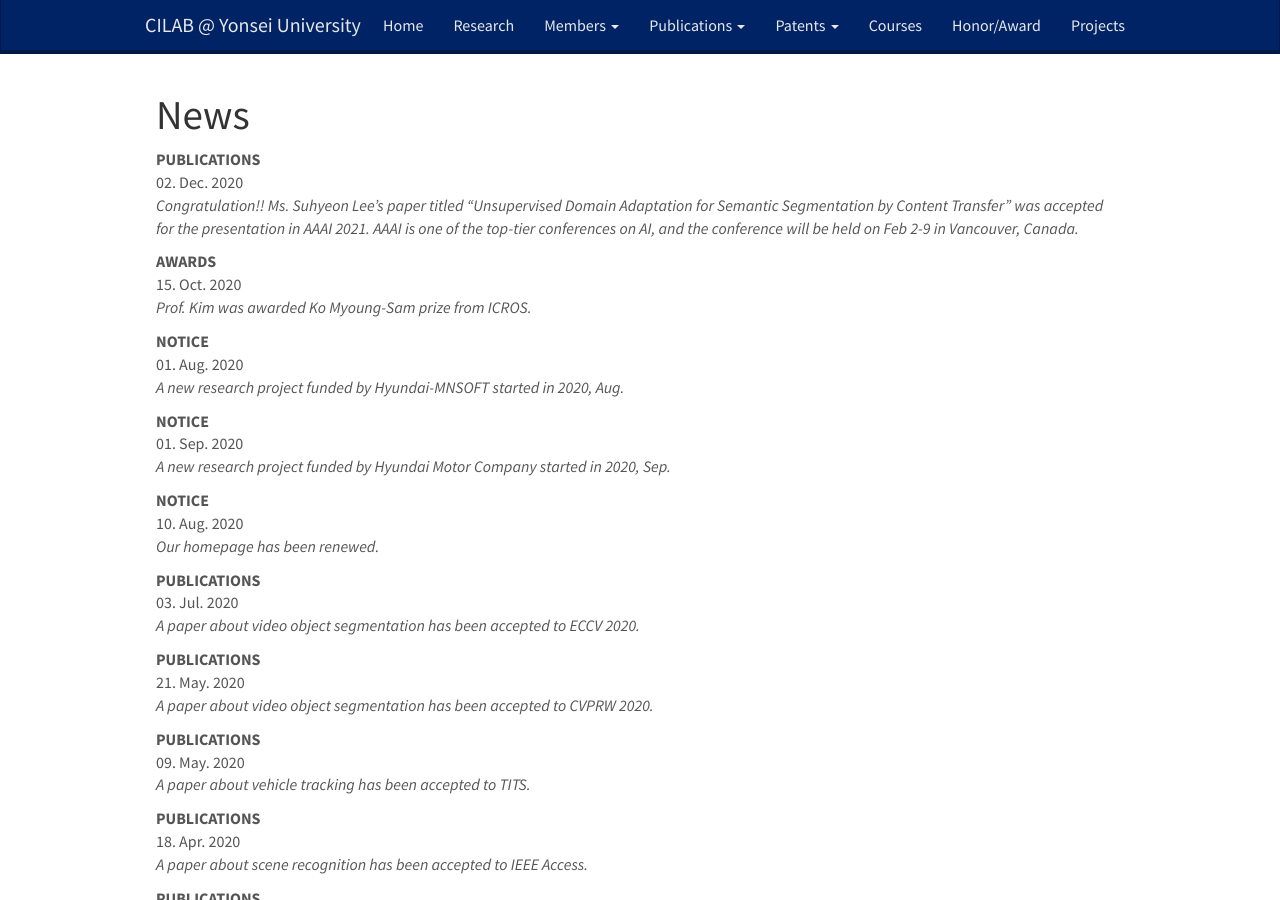
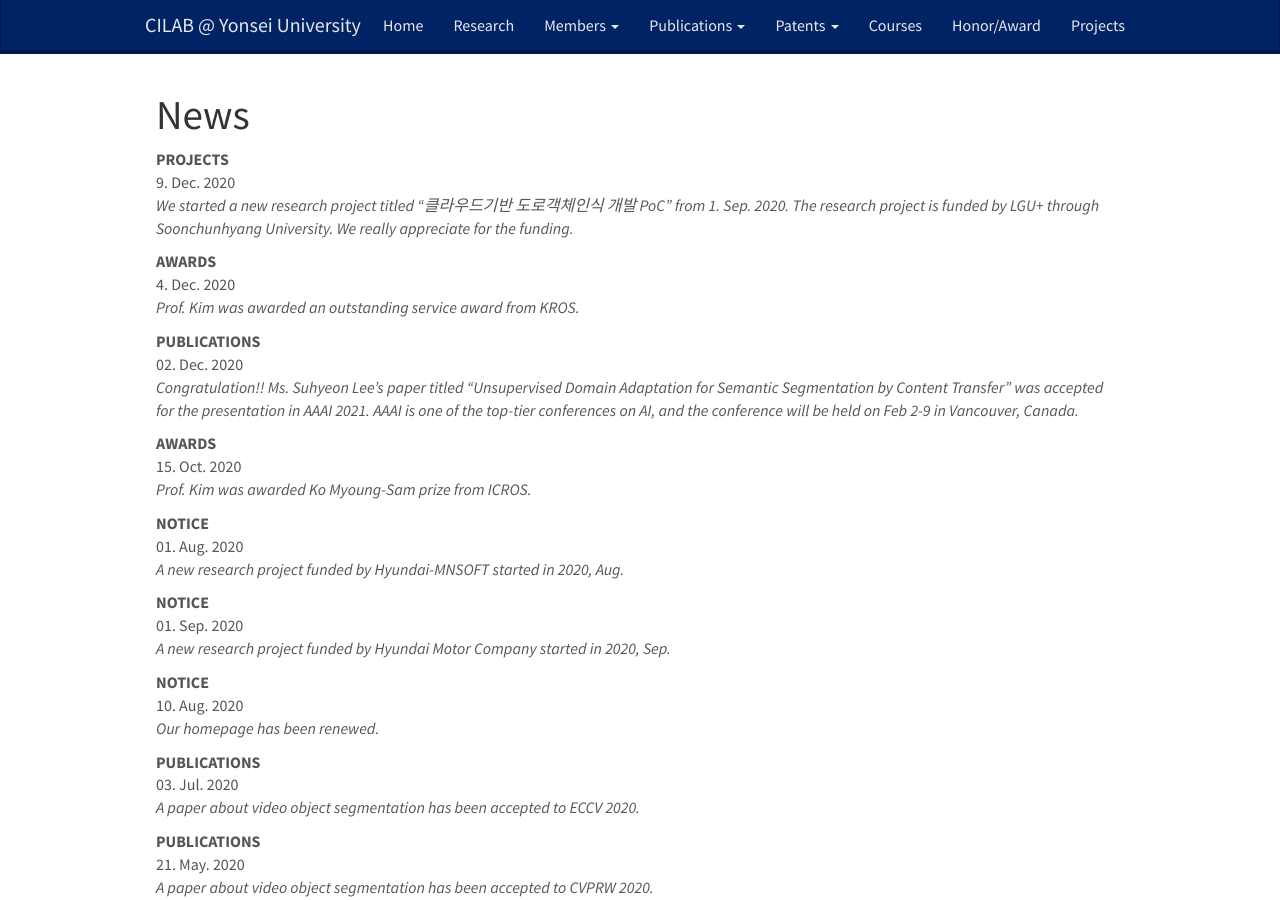
Before and after one commit to won4113/cilab-yonsei.github.io, a Jekyll site: the page built from _pages/allnews.md, in a window 1280 px wide and 900 px high. Built offline with Jekyll 4.4.1, drawn with Linux system fonts in a browser that asks for light colours; nearby versions of some CDN libraries.

Commit message:
1207 news and research

```diff
--- a/_data/news.yml
+++ b/_data/news.yml
@@ -1,3 +1,9 @@
+- category: PROJECTS
+  date: 9. Dec. 2020
+  headline: We started a new research project titled "클라우드기반 도로객체인식 개발 PoC" from 1. Sep. 2020. The research project is funded by LGU+ through Soonchunhyang University. We really appreciate for the funding.
+- category: AWARDS
+  date: 4. Dec. 2020
+  headline: Prof. Kim was awarded an outstanding service award from KROS.
 - category: PUBLICATIONS
   date: 02. Dec. 2020
   headline: Congratulation!! Ms. Suhyeon Lee’s paper titled "Unsupervised Domain Adaptation for Semantic Segmentation by Content Transfer" was accepted for the presentation in  AAAI 2021.
```
Also changed, not shown: _pages/research.md (+8 -0 lines).
